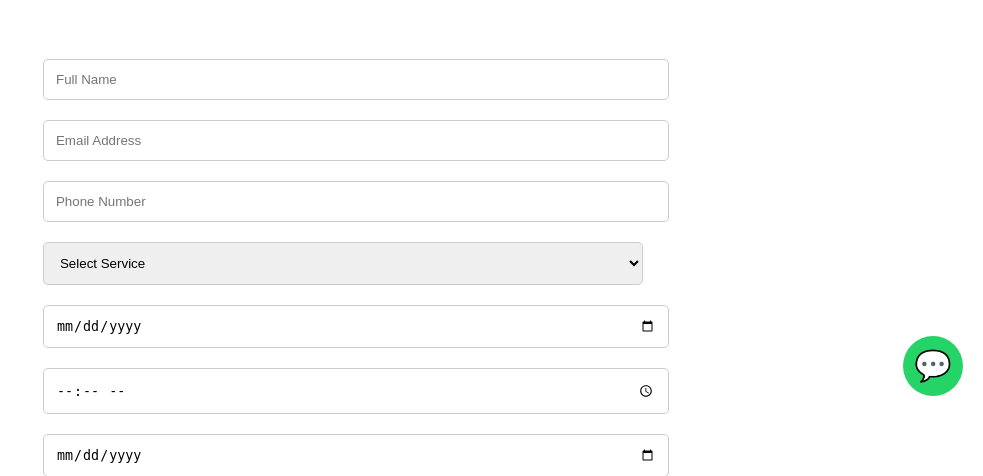
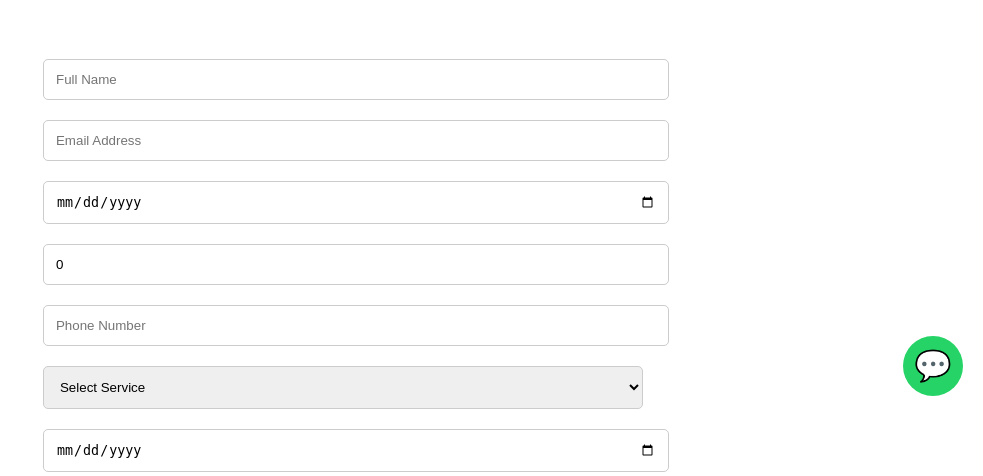
Before and after one commit to ezevictor21/booking-system, a Flask app: page /booking in a window 1280 px wide. Shown: the part 384-860 px from the top of the page, without its empty margins (297-1280 px from the left). Run offline with Flask 3, Linux system fonts and the light colour scheme.

Commit message:
added new function

```diff
--- a/templates/booking.html
+++ b/templates/booking.html
@@ -12,7 +12,9 @@
                value="{{ form.get('full_name', current_user.full_name if current_user else '') }}">
         <input name="email_address" type="email" placeholder="Email Address" maxlength="120" required
                value="{{ form.get('email_address', current_user.email if current_user else '') }}">
-        <input name="phone_number" type="tel" placeholder="Phone Number" maxlength="30"
+        <input name =returning_date type="date" placeholder="Returning Date" value="{{ form.get('returning_date', '') }}">
+        <input name =number_of family_members type="number" placeholder="Number of Family Members" min="30" value="{{ form.get('number_of_family_members', '0') }}">
+       <input name="phone_number" type="tel" placeholder="Phone Number" maxlength="30"
                value="{{ form.get('phone_number', '') }}">
         <select name="booking_option" required>
             <option value="">Select Service</option>
@@ -26,8 +28,7 @@
         <input type="time" name="return_time" value="{{ form.get('return_time', '') }}">
         <input type="number" name="family_members" placeholder="Number of Family Members" min="0" required
                value="{{ form.get('family_members', '0') }}">
-        <input type ="number" name="number_of_bags" placeholder="Number of Bags" min="0" required
-               value="{{ form.get('number_of_bags', '0') }}">
+
 
         <input type="number" name="number_of_passengers" placeholder="Number of Passengers" min="1" required
                value="{{ form.get('number_of_passengers', '1') }}">
```
